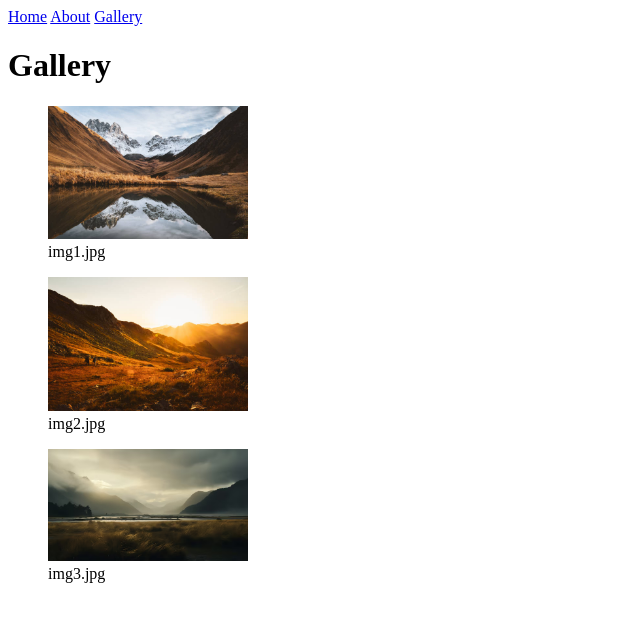
After one commit to aronjjacob/IT373-Week2-Django-Exercises, a Django app: page /gallery in a window 1280 px wide. The commit adds this page. Shown: the top 622 px of the page, without its empty margins (0-640 px from the left). Run offline with Django 5.2, Linux system fonts and the light colour scheme.

Commit message:
gallery page added

```diff
--- a/pages/templates/base.html
+++ b/pages/templates/base.html
@@ -7,8 +7,9 @@
 </head>
 <body>
     <nav>
-        <a href="">Home</a>
-        <a href="">About</a>
+        <a href="{% url 'home' %}">Home</a>
+        <a href="{% url 'about' %}">About</a>
+        <a href="{% url 'gallery' %}">Gallery</a>
     </nav>
     <main>
         {% block content %}{% endblock content %}
--- /dev/null
+++ b/pages/templates/gallery.html
@@ -0,0 +1,15 @@
+{% extends "base.html" %}
+{% block title %}{% endblock title %}
+
+{% block content %}
+    {% load static %}
+    <h1>Gallery</h1>
+    <div>
+        {% for img in images %}
+        <figure>
+            <img src="{% static "img/" %}{{ img }}" alt="{{ img }}" width='200'>
+            <figcaption>{{ img  }}</figcaption>
+        </figure>
+        {% endfor %}
+    </div>
+{% endblock content %}
--- a/pages/urls.py
+++ b/pages/urls.py
@@ -5,4 +5,5 @@ urlpatterns = [
     path('', views.home, name='home'),
     path('about/', views.about, name='about'),
     path('hello/<str:name>', views.hello, name='hello'),
+    path('gallery', views.gallery, name='gallery'),
 ]
--- a/pages/views.py
+++ b/pages/views.py
@@ -11,3 +11,7 @@ def about(request):
 
 def hello(request, name):
     return render(request, 'hello.html', {'name': name})
+
+def gallery(request):
+    images = ['img1.jpg', 'img2.jpg', 'img3.jpg']
+    return render(request, 'gallery.html', {'images': images})
```
Also changed, not shown: pages/static/img/img1.jpg (added), pages/static/img/img2.jpg (added), pages/static/img/img3.jpg (added).
